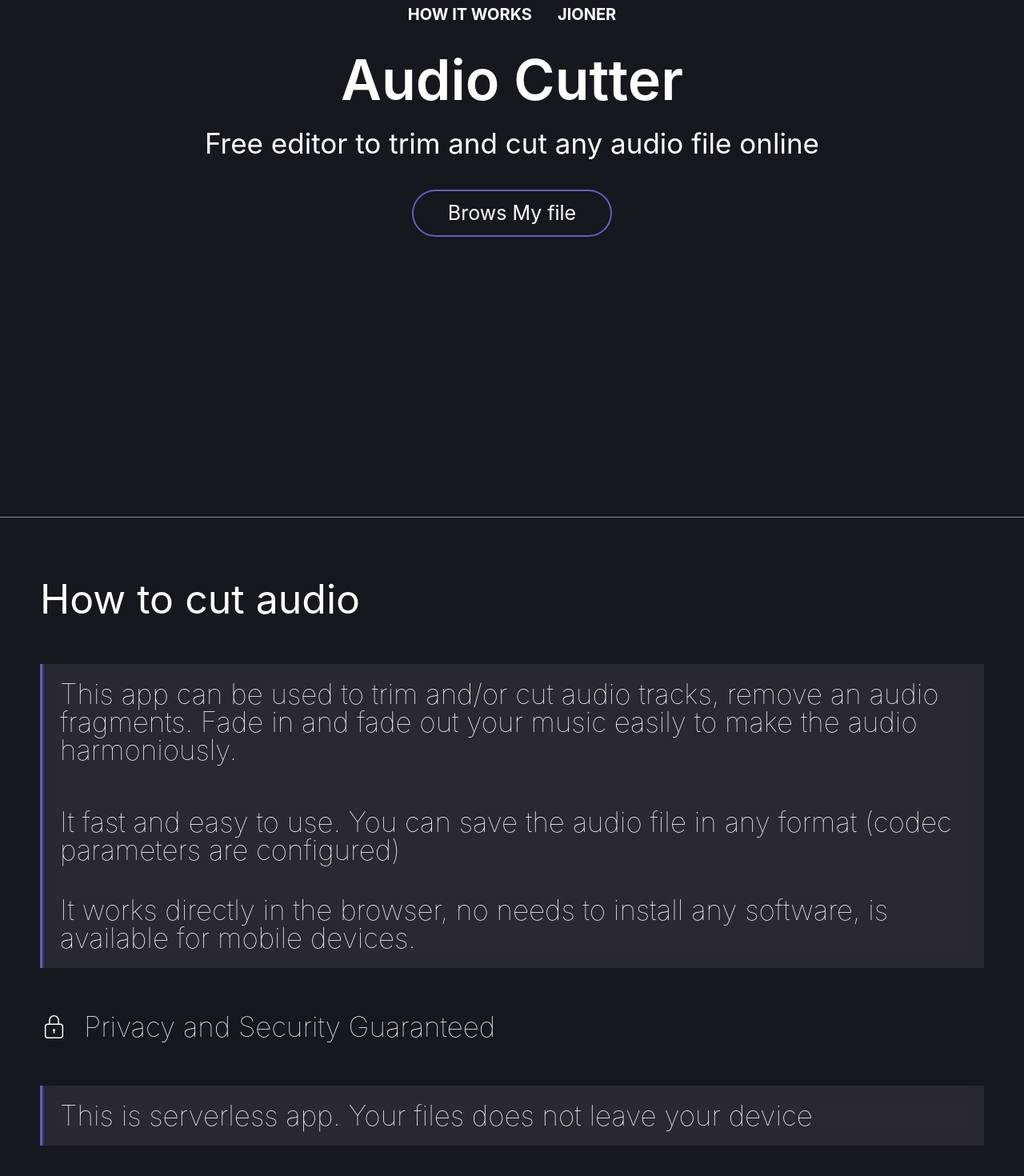
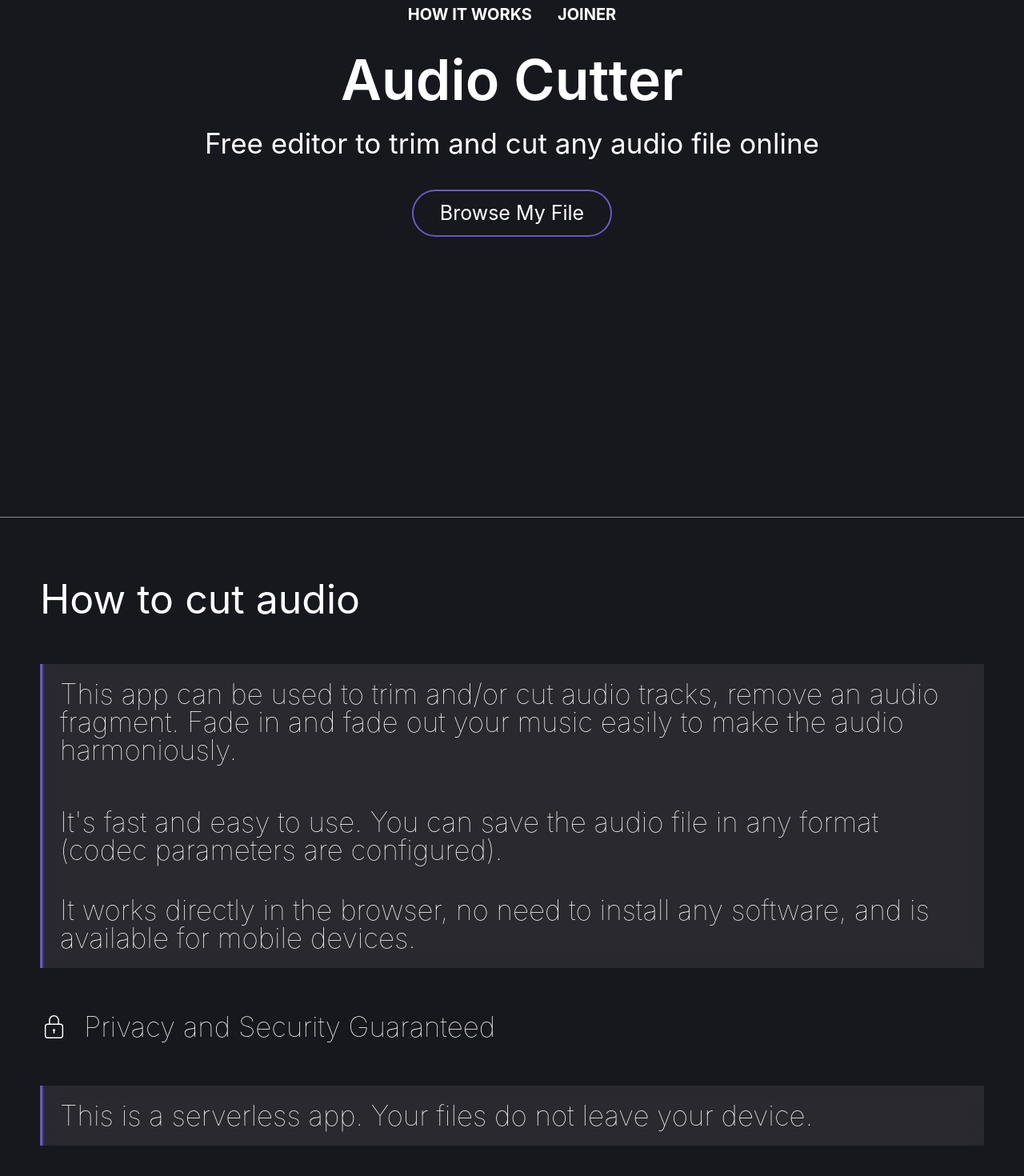
Before and after one commit to Swarup4545/videoDubberai, a Next.js app: page /dashboard in a window 1280 px wide. Shown: the part 328-1798 px from the top of the page at 80% size. Built offline with nearby package versions, Linux system fonts and the light colour scheme.

Commit message:
first commit

```diff
--- a/src/app/dashboard/page.tsx
+++ b/src/app/dashboard/page.tsx
@@ -1,16 +1,15 @@
-import React from 'react'
+import React from 'react';
 import { Box, Text, Flex, Container, SimpleGrid } from '@mantine/core';
 import { CiLock } from "react-icons/ci";
+
 const page = () => {
     return (
         <>
-
             <div style={{ backgroundColor: "#17171e" }}>
                 <Box bg="#17171e">
                     <Flex
                         mih={50}
                         gap="xl"
-
                         justify="center"
                         align="center"
                         direction="row"
@@ -20,67 +19,93 @@ const page = () => {
                             position: 'sticky',
                             backgroundColor: "#17171e",
                             top: 0,
-
                             zIndex: 10,
                             padding: '10px',
                         }}
                     >
-                        <Text size="xl" fw={700} c="white" >HOW IT WORKS</Text>
-                        <Text size="xl" fw={700} c="white">JIONER</Text>
+                        <Text size="xl" fw={700} c="white">HOW IT WORKS</Text>
+                        <Text size="xl" fw={700} c="white">JOINER</Text>
                     </Flex>
 
-                    <Text size="70px" fw={600} c="white"
-                        align="center" mt={20}>Audio Cutter</Text>
-                    <Text size="35px" fw={380} c="white"
-                        align="center" mt={27}>Free editor to trim and cut any audio file online</Text>
-                        <Box  justify="center"
-                        align="center" mt={40}>
-                    <button  style={{borderRadius: "50px", justify:"center",width:"250px",padding:"10px",border:"2px rgb(100 92 192) solid",backgroundColor:"#17171e"}}>
-                        <Text size="25px" c="white" p={5}>Brows My file</Text>
-                    </button>
+                    <Text size="70px" fw={600} c="white" ta="center" mt={20}>
+                        Audio Cutter
+                    </Text>
+                    <Text size="35px" fw={380} c="white" ta="center" mt={27}>
+                        Free editor to trim and cut any audio file online
+                    </Text>
+
+                    <Box justify="center" align="center" mt={40}>
+                        <button
+                            style={{
+                                borderRadius: "50px",
+                                justifyContent: "center",
+                                width: "250px",
+                                padding: "10px",
+                                border: "2px rgb(100 92 192) solid",
+                                backgroundColor: "#17171e",
+                            }}
+                        >
+                            <Text size="25px" c="white" p={5}>
+                                Browse My File
+                            </Text>
+                        </button>
                     </Box>
+
                     <Box h={1} mt={350} bg="gray"></Box>
+
                     <Container size="2xl" p={50} style={{ zIndex: 100 }}>
                         <SimpleGrid cols={1}>
                             <div>
-                                <Text size="50px" fw={380} c="white"
-                                    mt={27} mr="auto">How to cut audio</Text>
+                                <Text size="50px" fw={380} c="white" mt={27} mr="auto">
+                                    How to cut audio
+                                </Text>
                             </div>
-                            <div style={{
-                                borderLeft: '5px ridge rgb(100 92 192)', backgroundColor: "rgba(207, 202, 202, 0.1)",
-                                backdropFilter: "blur(10px)", padding: "20px", marginTop: "40px"
-                            }}>
-                                <Text size="35px" c="white" fw={35}>This app can be used to trim and/or cut audio tracks, remove an audio fragments. Fade in and fade out your music easily to make the audio harmoniously.</Text>
-                                <Text size="35px" c="white" fw={35} mt={55}>It fast and easy to use. You can save the audio file in any format (codec parameters are configured)</Text>
-                                <Text size="35px" c="white" fw={35} mt={40}>It works directly in the browser, no needs to install any software, is available for mobile devices.</Text>
+                            <div
+                                style={{
+                                    borderLeft: '5px ridge rgb(100 92 192)',
+                                    backgroundColor: "rgba(207, 202, 202, 0.1)",
+                                    backdropFilter: "blur(10px)",
+                                    padding: "20px",
+                                    marginTop: "40px",
+                                }}
+                            >
+                                <Text size="35px" c="white" fw={35}>
+                                    This app can be used to trim and/or cut audio tracks, remove an audio fragment. Fade in and fade out your music easily to make the audio harmoniously.
+                                </Text>
+                                <Text size="35px" c="white" fw={35} mt={55}>
+                                    It's fast and easy to use. You can save the audio file in any format (codec parameters are configured).
+                                </Text>
+                                <Text size="35px" c="white" fw={35} mt={40}>
+                                    It works directly in the browser, no need to install any software, and is available for mobile devices.
+                                </Text>
                             </div>
                             <div>
-                                <Flex
-                                    direction="row"
-                                    wrap="wrap"
-                                    gap="lg"
-                                    mt={40}
-                                >
+                                <Flex direction="row" wrap="wrap" gap="lg" mt={40}>
                                     <CiLock size={35} color="white" />
-                                    <Text size="35px" c="white" fw={55}>Privacy and Security Guaranteed</Text>
+                                    <Text size="35px" c="white" fw={55}>
+                                        Privacy and Security Guaranteed
+                                    </Text>
                                 </Flex>
                             </div>
-                            <div style={{
-                                borderLeft: '5px ridge rgb(100 92 192)', backgroundColor: "rgba(207, 202, 202, 0.1)",
-                                backdropFilter: "blur(10px)", padding: "20px", marginTop: "40px"
-                            }}>
-                                <Text size="35px" c="white" fw={35}>This is serverless app. Your files does not leave your device</Text>
+                            <div
+                                style={{
+                                    borderLeft: '5px ridge rgb(100 92 192)',
+                                    backgroundColor: "rgba(207, 202, 202, 0.1)",
+                                    backdropFilter: "blur(10px)",
+                                    padding: "20px",
+                                    marginTop: "40px",
+                                }}
+                            >
+                                <Text size="35px" c="white" fw={35}>
+                                    This is a serverless app. Your files do not leave your device.
+                                </Text>
                             </div>
                         </SimpleGrid>
-
                     </Container>
-
-
                 </Box>
-
             </div>
         </>
-    )
-}
+    );
+};
 
-export default page
+export default page;
```
